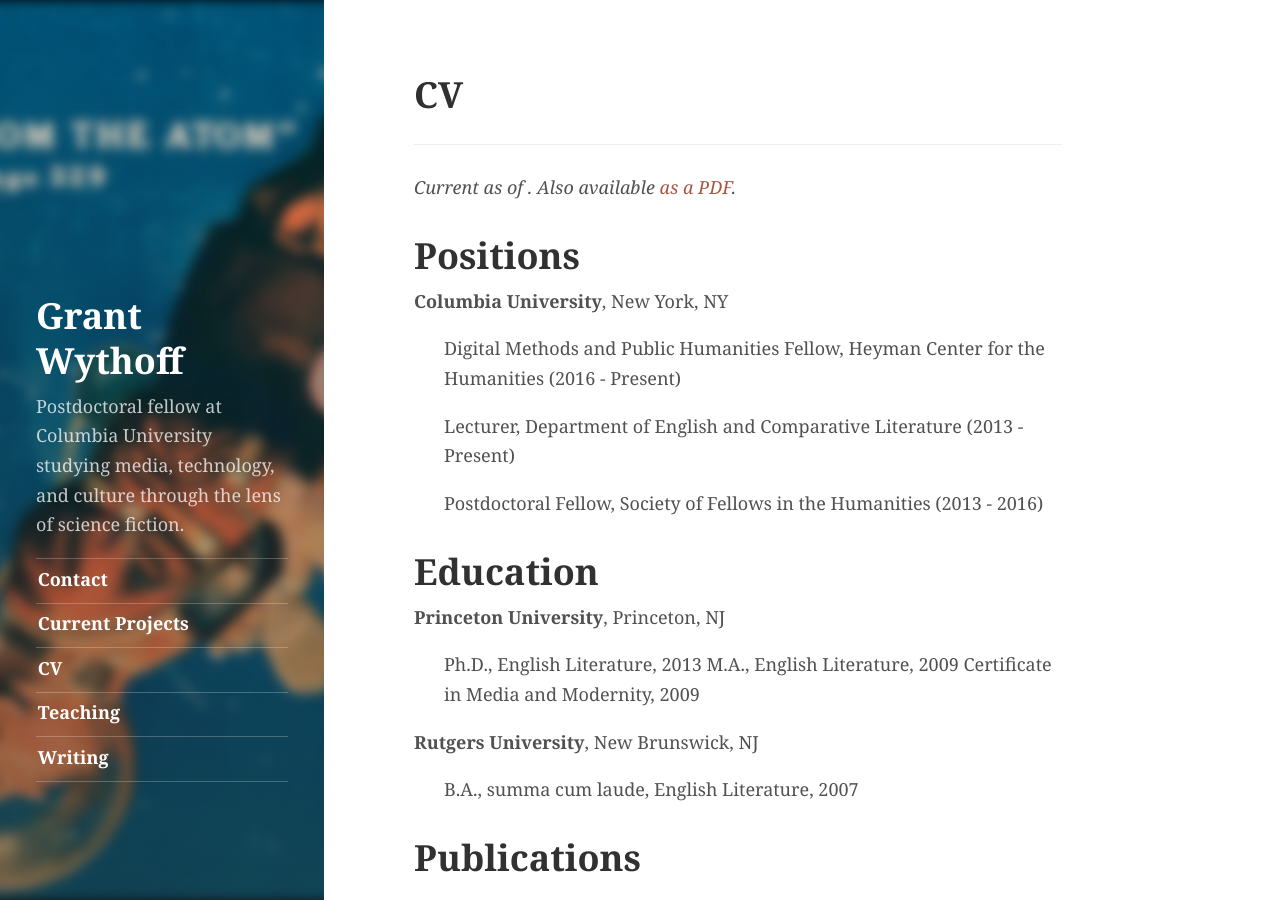
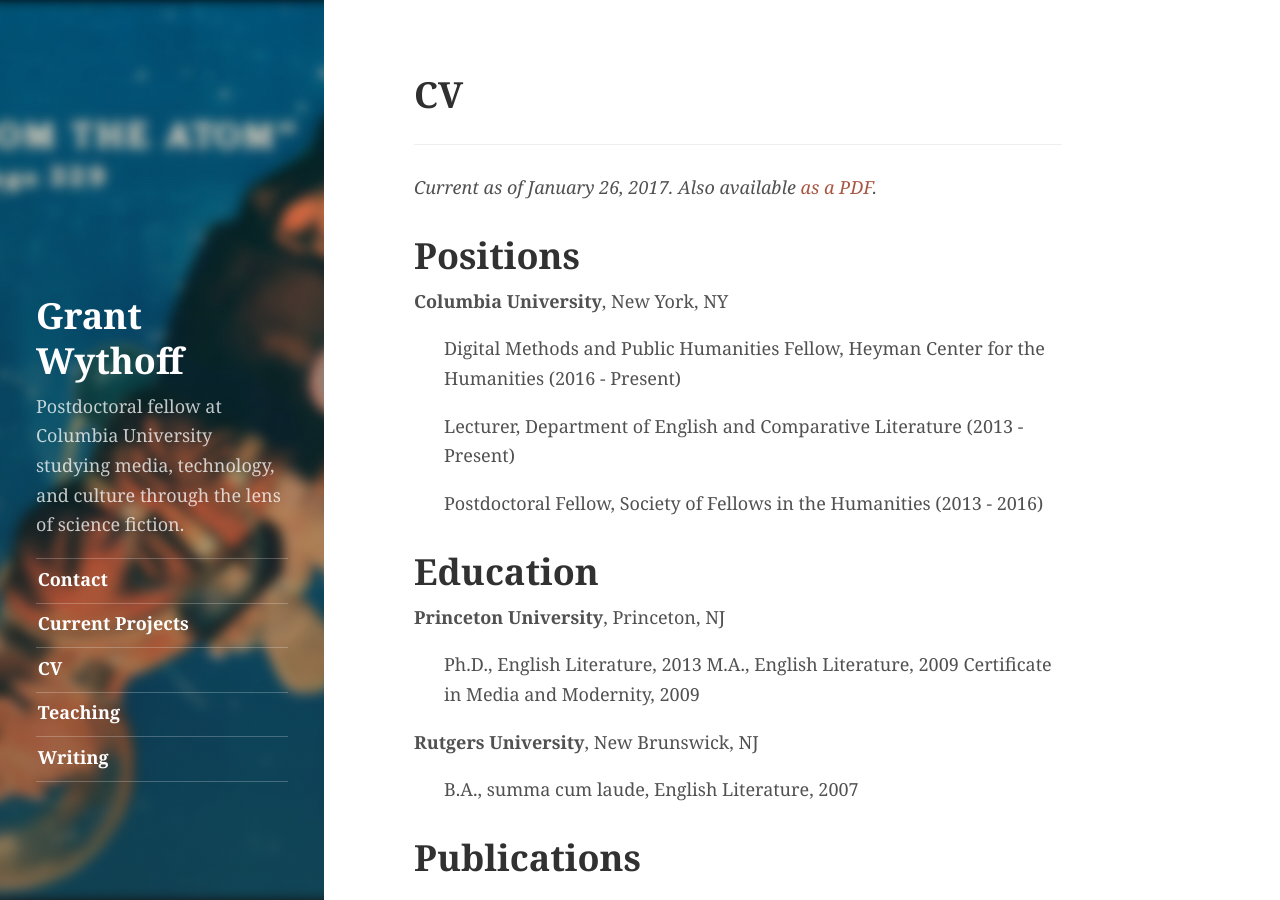
Before and after one commit to gwijthoff/wythoff.net, a Jekyll site: the page built from cv.md, in a window 1280 px wide and 900 px high. Built offline with Jekyll 4.4.1, drawn with Linux system fonts in a browser that asks for light colours.

Commit message:
Updating CV links

```diff
--- a/cv.md
+++ b/cv.md
@@ -3,7 +3,7 @@
 title: CV
 ---
 
-<em>Current as of {{ page.published_at | date: '%y' }}.  Also available <a href="https://github.com/gwijthoff/CV/blob/master/wythoff_cv.pdf?raw=true">as a PDF</a>.</em>
+<em>Current as of January 26, 2017.  Also available <a href="https://github.com/gwijthoff/CV/blob/master/wythoff_cv.pdf">as a PDF</a>.</em>
 
 <h1>Positions</h1>
 <b>Columbia University</b>, New York, NY
```
